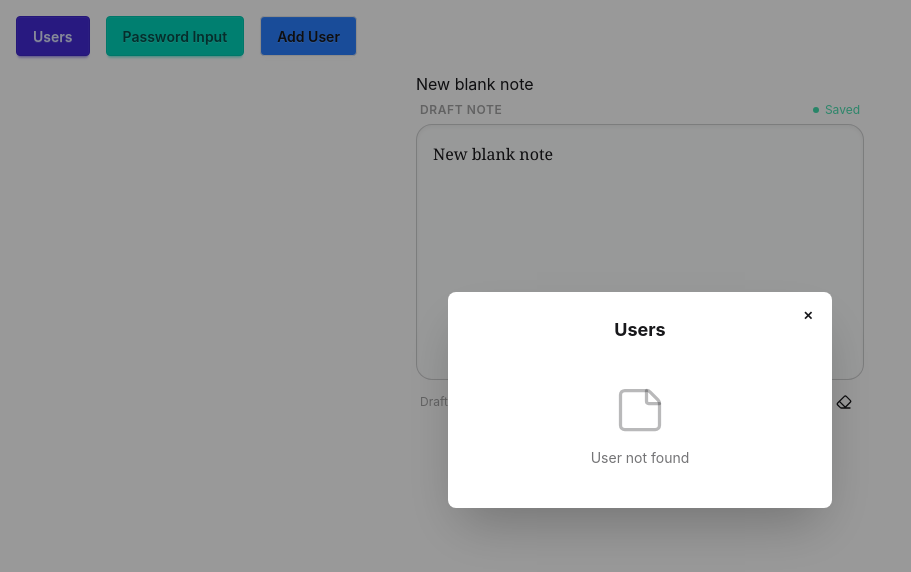
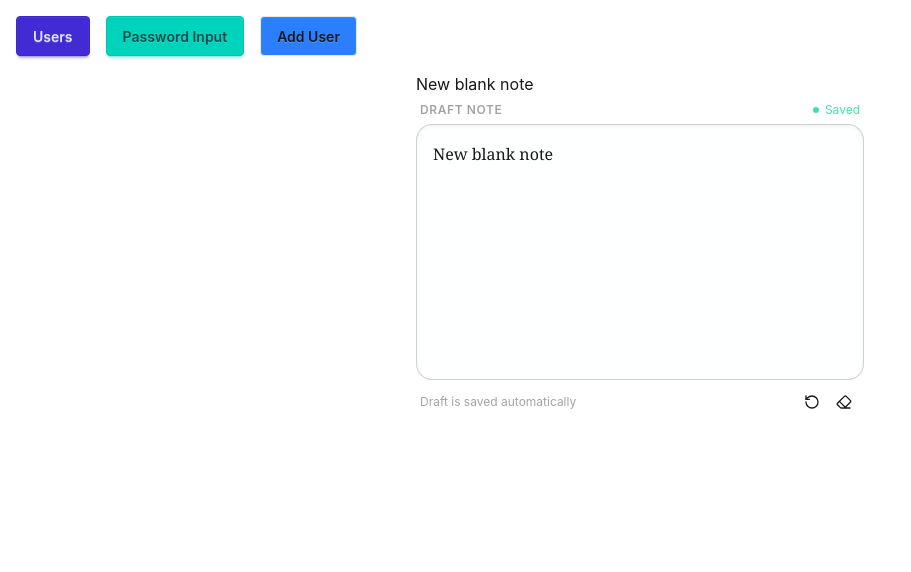
Before and after one commit to PressmenX/learning, a React (Vite) app in the folder my-playground/frontend/: page / in a window 1280 px wide. Before the commit this address had no page. Shown: the top 572 px of the page, without its empty margins (0-911 px from the left). Built offline with nearby package versions, Linux system fonts and the light colour scheme.

Commit message:
fix(users): ensure user list fetches correctly and modal state is managed

```diff
--- a/my-playground/frontend/src/features/users/components/UserList.tsx
+++ b/my-playground/frontend/src/features/users/components/UserList.tsx
@@ -39,6 +39,7 @@ export default function UserList() {
         const res = await axios.get("http://localhost:3000/users", {
           signal: controller.signal,
         });
+
         setUsers(res.data.result ?? []);
       } catch (err) {
         if (axios.isCancel(err)) {
@@ -68,7 +69,7 @@ export default function UserList() {
       </button>
 
       <Modal
-        isModalOpen={true}
+        isModalOpen={isModalOpen}
         onCloseModal={setModalClose}
         title="Users"
       >
```
Also changed, not shown: 1 other file (tests, documents, lock files or other folders).
